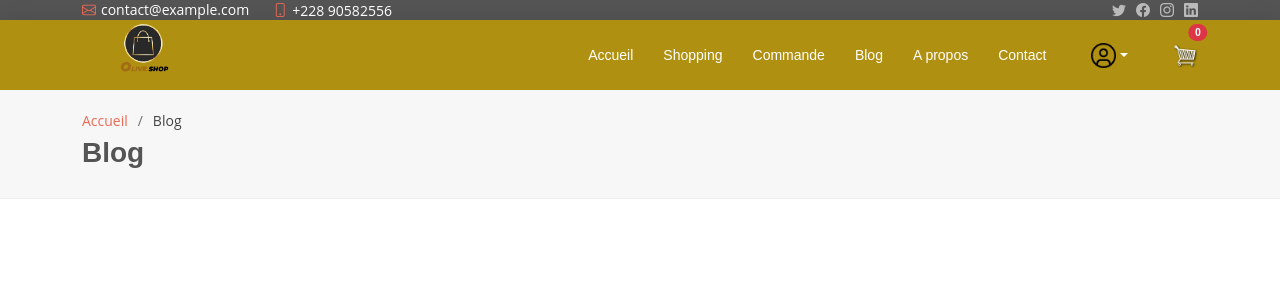
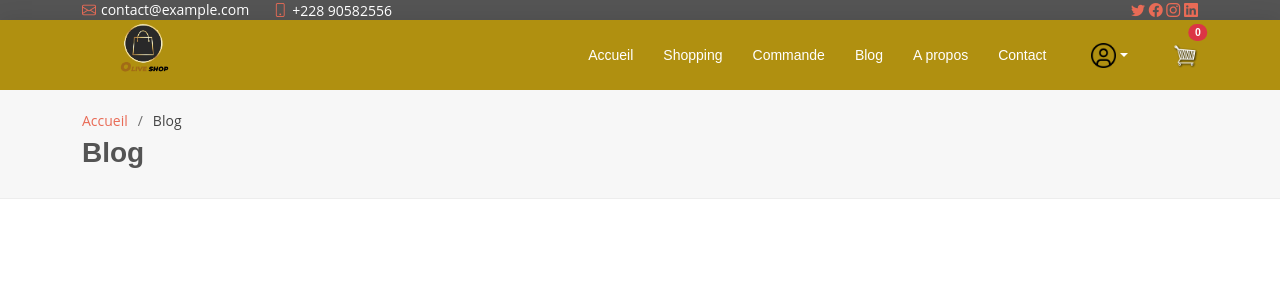
Before and after one commit to JamesKamz/Onlineshop, a Django app: page /blog/ in a window 1280 px wide. Shown: the top 300 px of the page. Run offline with Django 4.2, Linux system fonts and the light colour scheme; data that the repository does not hold is empty; some libraries are stand-ins or nearby versions.

Commit message:
templateerror

```diff
--- a/templates/base.html
+++ b/templates/base.html
@@ -22,7 +22,8 @@
         <i class="bi bi-envelope d-flex align-items-center"><a href="mailto:contact@example.com">contact@example.com</a></i>
         <i class="bi bi-phone d-flex align-items-center ms-4"><span>+228 90582556</span></i>
       </div>
-      <div class="social-links d-none d-md-flex align-items-center">
+      {% comment %} class="social-links d-none d-md-flex align-items-center"{% endcomment %}
+      <div >
         <a href="#" class="twitter"><i class="bi bi-twitter"></i></a>
         <a href="#" class="facebook"><i class="bi bi-facebook"></i></a>
         <a href="#" class="instagram"><i class="bi bi-instagram"></i></a>
```
